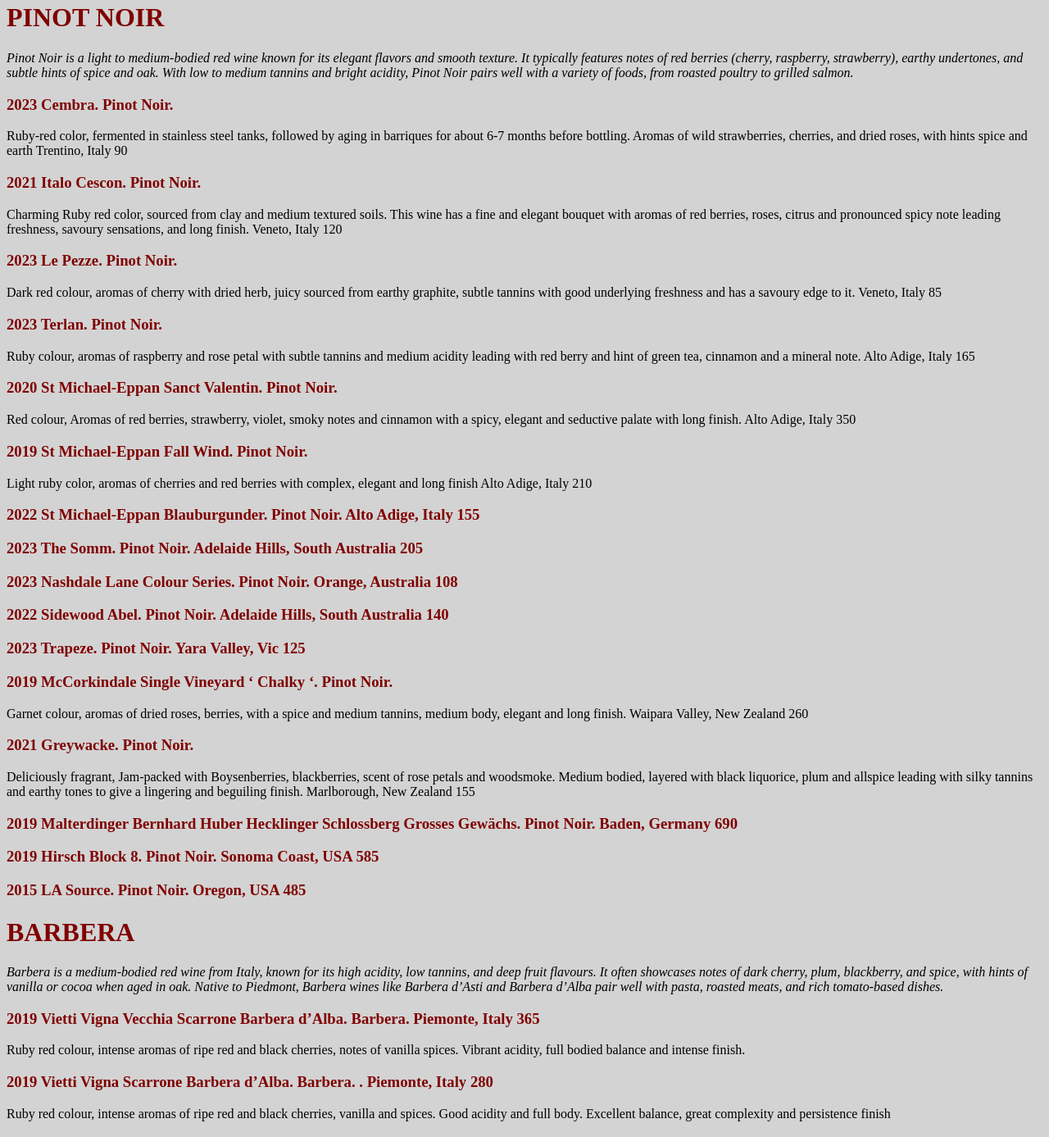
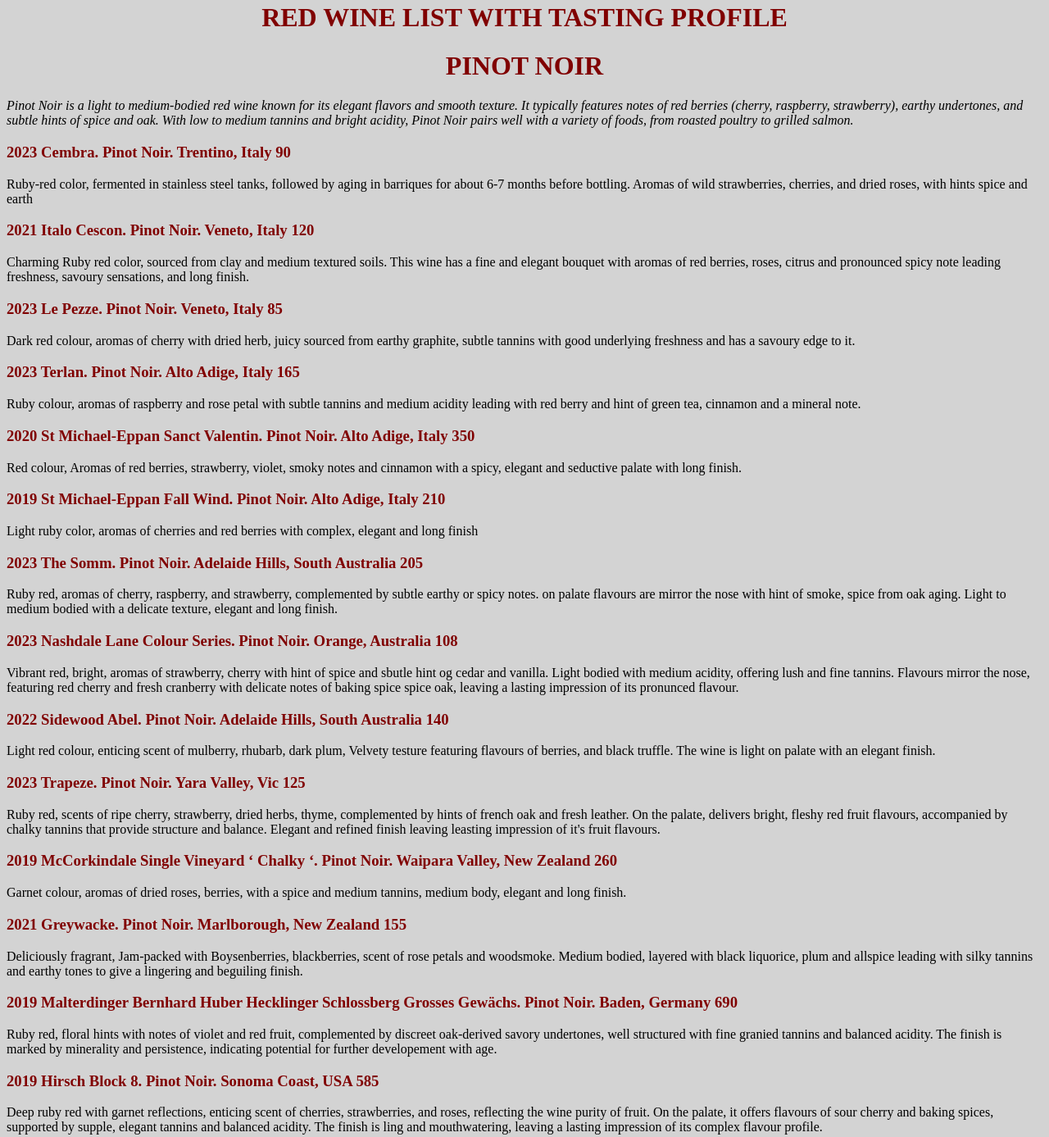
Before and after one commit to UserExperience1/Wine-World, a plain HTML site: page index.html in a window 1280 px wide. Shown: the part 18-1405 px from the top of the page at 82% size. Drawn offline with Linux system fonts and the light colour scheme.

Commit message:
Add files via upload

```diff
--- a/index.html
+++ b/index.html
@@ -13,6 +13,10 @@
                 color: maroon;
             }
 
+            h1{
+                text-align: center;
+            }
+
 
 
 
@@ -20,34 +24,43 @@
         </style>
     </head>
     <body>
+
+        <h1>RED WINE LIST WITH TASTING PROFILE</h1>
         <H1>PINOT NOIR</H1>
 <p><i>Pinot Noir is a light to medium-bodied red wine known for its elegant flavors and smooth texture. It typically features notes of red berries (cherry, raspberry, strawberry), earthy undertones, and subtle hints of spice and oak. With low to medium tannins and bright acidity, Pinot Noir pairs well with a variety of foods, from roasted poultry to grilled salmon.</i></p>
 
-<h3>2023	Cembra. Pinot Noir.</h3>
-<p>Ruby-red color, fermented in stainless steel tanks, followed by aging in barriques for about 6-7 months before bottling. Aromas of wild strawberries, cherries, and dried roses, with hints spice and earth	Trentino, Italy	90</p>
-<H3>2021	Italo Cescon. Pinot Noir.</H3>
-<p>Charming Ruby red color, sourced from clay and medium textured soils. This wine has a fine and elegant bouquet with aromas of red berries, roses, citrus and pronounced spicy note leading freshness, savoury sensations, and long finish.	Veneto, Italy	120</p>
-<h3>2023	Le Pezze. Pinot Noir.</h3>
-<p>Dark red colour, aromas of cherry with dried herb, juicy sourced from earthy graphite, subtle tannins with good underlying freshness and has a savoury edge to it.	Veneto, Italy	85</p>
-<h3>2023	Terlan. Pinot Noir.</h3>
-<p>Ruby colour, aromas of raspberry and rose petal with subtle tannins and medium acidity leading with red berry and hint of green tea, cinnamon and a mineral note.	Alto Adige, Italy	165</p>
-<h3>2020	St Michael-Eppan Sanct Valentin. Pinot Noir.</h3>
-<p>Red colour, Aromas of red berries, strawberry, violet, smoky notes and cinnamon with a spicy, elegant and seductive palate with long finish.	Alto Adige, Italy	350</p>
-<h3>2019	St Michael-Eppan Fall Wind. Pinot Noir.</h3>
-<p>Light ruby color, aromas of cherries and red berries with complex, elegant and long finish	Alto Adige, Italy	210</p>
-<h3>2022	St Michael-Eppan Blauburgunder. Pinot Noir.	Alto Adige, Italy	155</h3>
+<h3>2023	Cembra. Pinot Noir. Trentino, Italy	90</h3>
+<p>Ruby-red color, fermented in stainless steel tanks, followed by aging in barriques for about 6-7 months before bottling. Aromas of wild strawberries, cherries, and dried roses, with hints spice and earth	</p>
+<H3>2021	Italo Cescon. Pinot Noir. Veneto, Italy	120</H3>
+<p>Charming Ruby red color, sourced from clay and medium textured soils. This wine has a fine and elegant bouquet with aromas of red berries, roses, citrus and pronounced spicy note leading freshness, savoury sensations, and long finish.	</p>
+<h3>2023	Le Pezze. Pinot Noir. Veneto, Italy	85</h3>
+<p>Dark red colour, aromas of cherry with dried herb, juicy sourced from earthy graphite, subtle tannins with good underlying freshness and has a savoury edge to it.	</p>
+<h3>2023	Terlan. Pinot Noir. Alto Adige, Italy	165</h3>
+<p>Ruby colour, aromas of raspberry and rose petal with subtle tannins and medium acidity leading with red berry and hint of green tea, cinnamon and a mineral note.	</p>
+<h3>2020	St Michael-Eppan Sanct Valentin. Pinot Noir. Alto Adige, Italy	350</h3>
+<p>Red colour, Aromas of red berries, strawberry, violet, smoky notes and cinnamon with a spicy, elegant and seductive palate with long finish.	</p>
+<h3>2019	St Michael-Eppan Fall Wind. Pinot Noir. Alto Adige, Italy	210</h3>
+<p>Light ruby color, aromas of cherries and red berries with complex, elegant and long finish	</p>
+
 <h3>2023	The Somm. Pinot Noir.	Adelaide Hills, South Australia	205</h3>
+<p>Ruby red, aromas of cherry, raspberry, and strawberry, complemented by subtle earthy or spicy notes. on palate flavours are mirror the nose with hint of smoke, spice from oak aging. Light to medium bodied with a delicate texture, elegant and long finish.</p>
 <h3>2023	Nashdale Lane Colour Series. Pinot Noir.	Orange, Australia	108</h3>
+<p>Vibrant red, bright, aromas of strawberry, cherry with hint of spice and sbutle hint og cedar and vanilla. Light bodied with medium acidity, offering lush and fine tannins. Flavours mirror the nose, featuring red cherry and fresh cranberry with delicate notes of baking spice spice oak, leaving a lasting impression of its pronunced flavour. </p>
 <h3>2022	Sidewood Abel. Pinot Noir.	Adelaide Hills, South Australia	140</h3>
+<p>Light red colour, enticing scent of mulberry, rhubarb, dark plum, Velvety testure featuring flavours of berries, and black truffle. The wine is light on palate with an elegant finish.</p>
 <h3>2023	Trapeze. Pinot Noir.	Yara Valley, Vic	125</h3>
-<h3>2019	McCorkindale Single Vineyard ‘ Chalky ‘. Pinot Noir.</h3>
-<p>Garnet colour, aromas of dried roses, berries, with a spice and medium tannins, medium body, elegant and long finish. 	Waipara Valley, New Zealand	260</p>
-<h3>2021	Greywacke. Pinot Noir.</h3>
-<p>Deliciously fragrant, Jam-packed with Boysenberries, blackberries, scent of rose petals and woodsmoke. Medium bodied, layered with black liquorice, plum and allspice leading with silky tannins and earthy tones to give a lingering and beguiling finish.	Marlborough, New Zealand	155</p>
+<p>Ruby red, scents of ripe cherry, strawberry, dried herbs, thyme, complemented by hints of french oak and fresh leather. On the palate, delivers bright, fleshy red fruit flavours, accompanied by chalky tannins that provide structure and balance. Elegant and refined finish leaving leasting impression of it's fruit flavours.</p>
+<h3>2019	McCorkindale Single Vineyard ‘ Chalky ‘. Pinot Noir. Waipara Valley, New Zealand	260</h3>
+<p>Garnet colour, aromas of dried roses, berries, with a spice and medium tannins, medium body, elegant and long finish. 	</p>
+<h3>2021	Greywacke. Pinot Noir. Marlborough, New Zealand	155</h3>
+<p>Deliciously fragrant, Jam-packed with Boysenberries, blackberries, scent of rose petals and woodsmoke. Medium bodied, layered with black liquorice, plum and allspice leading with silky tannins and earthy tones to give a lingering and beguiling finish.	</p>
 <h3>2019	Malterdinger Bernhard Huber Hecklinger
 Schlossberg Grosses Gewächs. Pinot Noir.	Baden, Germany	690</h3>
+<p>Ruby red, floral hints with notes of violet and red fruit, complemented by discreet oak-derived savory undertones, well structured with fine granied tannins and balanced acidity. The finish is marked by minerality and persistence, indicating potential for further developement with age.</p>
 <h3>2019	Hirsch Block 8. Pinot Noir.	Sonoma Coast, USA	585</h3>
+<p>Deep ruby red with garnet reflections, enticing scent of cherries, strawberries, and roses, reflecting the wine purity of fruit. On the palate, it offers flavours of sour cherry and baking spices, supported by supple, elegant tannins and balanced acidity. The finish is ling and mouthwatering, leaving a lasting impression of its complex flavour profile.</p>
 <h3>2015	LA Source. Pinot Noir.	Oregon, USA	485</h3>
+<p>Ruby red, perfumed bouquet featuring roses, dried raspberries, strawberries, spices, earth and cherries. Medium-bodied with bright acidity and a silky texture, offering flavours of tart pie cherries, earth, pepper. The finish is long and expressive, with a balance of fruit and earthy notes, complemented by a touch of sweet spice from aging in french oak.</p>
 
 <h1>BARBERA</h1>
 <p><i>Barbera is a medium-bodied red wine from Italy, known for its high acidity, low tannins, and deep fruit flavours. It often showcases notes of dark cherry, plum, blackberry, and spice, with hints of vanilla or cocoa when aged in oak. Native to Piedmont, Barbera wines like Barbera d’Asti and Barbera d’Alba pair well with pasta, roasted meats, and rich tomato-based dishes.</i></p>
@@ -334,7 +347,9 @@ Schlossberg Grosses Gewächs. Pinot Noir.	Baden, Germany	690</h3>
 <h3>2018 Clos Apalta. Cab sav/ Merlot Apalta valley 775 </h3>
 <p>Deep, dark ruby with a purple core, Nose is opulent and inviting, with rich aromas of ripe blackberries, dark plums, and blackcurrants, interwined with hint of spices, vanilla and subtle tobacco note. Full- bodied with a rich, velvety mouthfeel and excellent structure. The palate os dominate by intense dark fruit flavours, blackberry, cassis, and plum—balanced by vibrant acidity and silky tannins. The Carmenère brings a distinctive note of green peppercorn, as well as herbaceous and earthy characteristics, while the Cabernet Sauvignon adds depth, tannin structure, and layers of tobacco and dark chocolate. The Merlot contributes smoothness and a touch of red fruit sweetness, rounding out the wine’s complexity. Long and persistent, with lingering notes of dark fruit, chocolate, and a touch of spice and mineral freshness, leaving a smooth and harmonious aftertaste.</p>
 
-<h1>White wines</h1>
+
+<h1>WHITE WINE LIST WITH TASTING PROFILE</h1>
+<h1>WHITE WINES</h1>
 <h1>PINOT GRIS</h1>
 <p><i>Pinot Gris is a white wine grape variety known for its rich, medium- to full-bodied character and diverse styles. Originating from France’s Alsace region, it is also widely grown in Italy (as Pinot Grigio), Germany (as Grauburgunder), the United States, Australia and New Zealand</i></p>
 <h3>2023 Tim Adams Pinot Gris. Clare Valley, Australia  80</h3>
```
